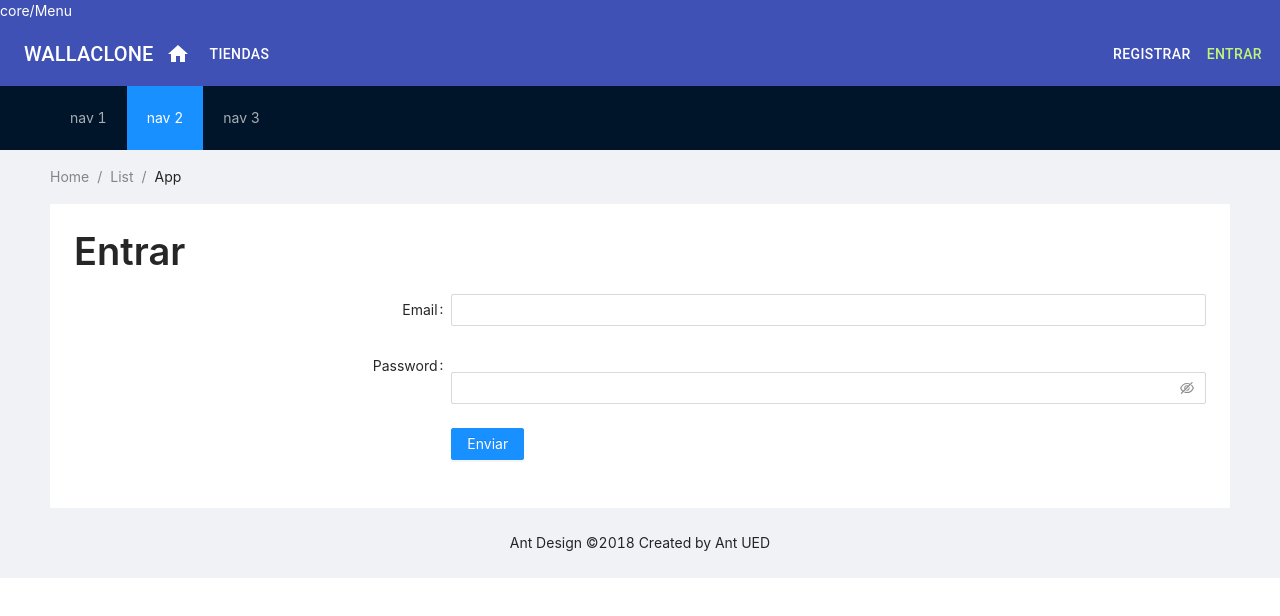
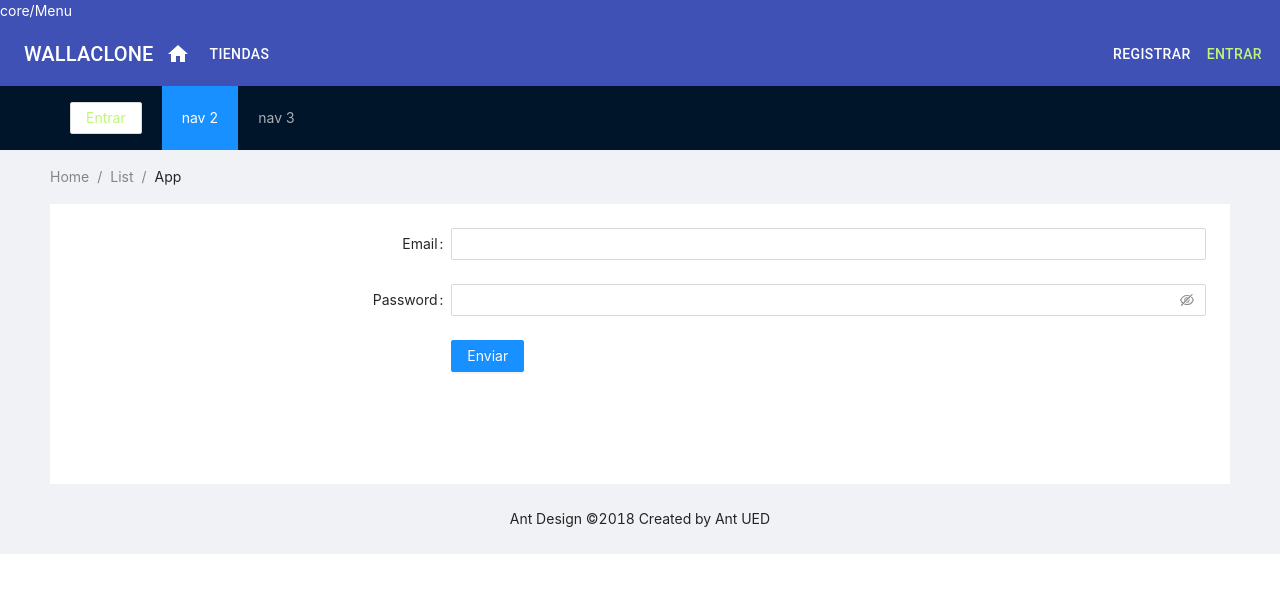
Before and after one commit to DrZuzzjen/frontend-final, a React (Create React App) app: page /signin in a window 1280 px wide. Shown: the top 616 px of the page. Built offline with nearby package versions, Linux system fonts and the light colour scheme.

Commit message:
hago primera conexion con el backend usando axios

```diff
--- a/src/API/api-auth.js
+++ b/src/API/api-auth.js
@@ -18,28 +18,17 @@ const setAuthorizationHeader = (token) => {
 // 	delete client.defaults.headers.common['Authorization'];
 // };
 
-client.login = (credentials) =>
-	client.post('/auth/signin/', credentials).then((auth) => {
-		setAuthorizationHeader(auth.token);
-		return auth;
+client.login = (user) =>
+	client.post('/auth/signin/', user).then((data) => {
+		console.log(user);
+		setAuthorizationHeader(data.token);
+		return data;
 	});
 
-const signin = async (user) => {
-	try {
-		let response = await fetch('/auth/signin/', {
-			method: 'POST',
-			headers: {
-				Accept: 'application/json',
-				'Content-Type': 'application/json'
-			},
-			credentials: 'include',
-			body: JSON.stringify(user)
-		});
-		return await response.json();
-	} catch (err) {
-		console.log(err);
-	}
-};
+const signin = (user) =>
+	client.login(user).then((data) => {
+		return data;
+	});
 
 const signout = async () => {
 	try {
--- a/src/componentes/App/MainRouter.js
+++ b/src/componentes/App/MainRouter.js
@@ -1,6 +1,6 @@
 import React from 'react';
 import { Route, Switch } from 'react-router-dom';
-import Home from '../layout/Home';
+import Base from '../layout/Base';
 import Signin from '../auth/Signin';
 import Menu from '../layout/Menu';
 
@@ -9,7 +9,7 @@ const MainRouter = () => {
 		<div>
 			<Menu />
 			<Switch>
-				<Route exact path='/' component={Home} />
+				<Route exact path='/' component={Base} />
 				<Route path='/signin' component={Signin} />
 			</Switch>
 		</div>
--- a/src/componentes/auth/Signin.js
+++ b/src/componentes/auth/Signin.js
@@ -82,7 +82,6 @@ export default function Signin(props) {
 	return (
 		<Base>
 			<Form {...layout}>
-				<Title strong>Entrar</Title>
 				<Form.Item
 					id='email'
 					name='email'
@@ -98,7 +97,7 @@ export default function Signin(props) {
 					label='Password'
 					value={values.password}
 					onChange={handleChange('password')}>
-					<br />{' '}
+					{' '}
 					{values.error && (
 						<Typography component='p' color='error'>
 							<Icon color='error'>error</Icon>
--- a/src/componentes/layout/Base.js
+++ b/src/componentes/layout/Base.js
@@ -1,11 +1,19 @@
-import { Layout, Menu, Breadcrumb } from 'antd';
+import { Layout, Menu, Breadcrumb, Button } from 'antd';
 import 'antd/dist/antd.css';
 import './Base.css';
+import auth from './../auth/auth-helper';
+import { Link, withRouter } from 'react-router-dom';
 
 const { Header, Content, Footer } = Layout;
 
-function Base({ children, title, ...props }) {
-	return (
+const isActive = (history, path) => {
+	if (history.location.pathname == path)
+		return { color: '#bef67a' };
+	else return { color: '#ffffff' };
+};
+
+const Base = withRouter(
+	({ children, title, history, ...props }) => (
 		<Layout className='layout'>
 			<Header>
 				<div className='logo' />
@@ -15,7 +23,13 @@ function Base({ children, title, ...props }) {
 					defaultSelectedKeys={[
 						'2'
 					]}>
-					<Menu.Item key='1'>nav 1</Menu.Item>
+					<Menu.Item key='1'>
+						<Link to='/signin'>
+							<Button style={isActive(history, '/signin')}>
+								Entrar
+							</Button>
+						</Link>
+					</Menu.Item>
 					<Menu.Item key='2'>nav 2</Menu.Item>
 					<Menu.Item key='3'>nav 3</Menu.Item>
 				</Menu>
@@ -34,7 +48,7 @@ function Base({ children, title, ...props }) {
 				Ant Design ©2018 Created by Ant UED
 			</Footer>
 		</Layout>
-	);
-}
+	)
+);
 
 export default Base;
```
